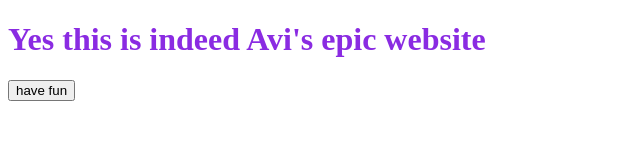
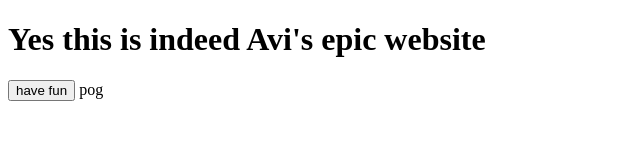
Before and after one commit to avinebel/avinebel.github.io, a plain HTML site: page index.html in a window 1280 px wide. Shown: the whole page, without its empty margins (0-640 px from the left). Drawn offline with Linux system fonts and the light colour scheme.

Commit message:
Add files via upload

```diff
--- a/index.html
+++ b/index.html
@@ -4,7 +4,10 @@
         <title>Avi's Epic Website</title>
     </head>
     <body>
-        <h1 style="color: blueviolet" type="text/css" rel="./indexstyle.css">Yes this is indeed Avi's epic website</h1>
+        <h1>Yes this is indeed Avi's epic website</h1>
         <button id="fun">have fun</button>
+        <script for="fun">
+            document.write("pog")
+        </script>
     </body>
 </html>
```
